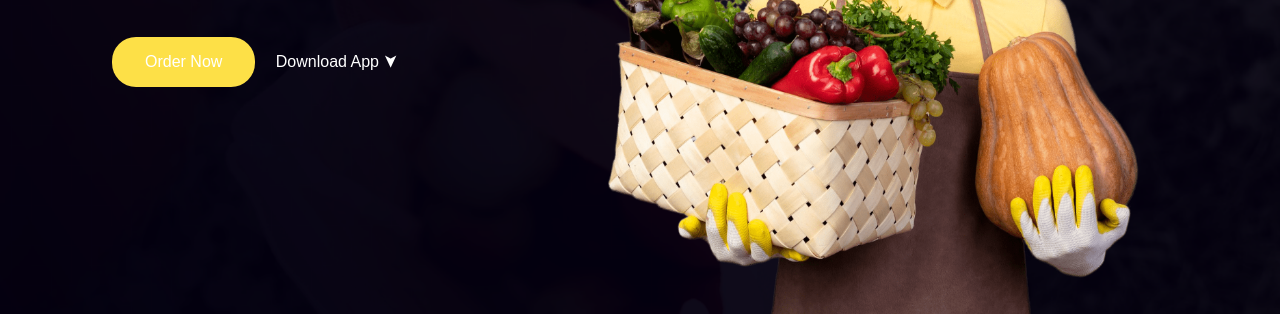
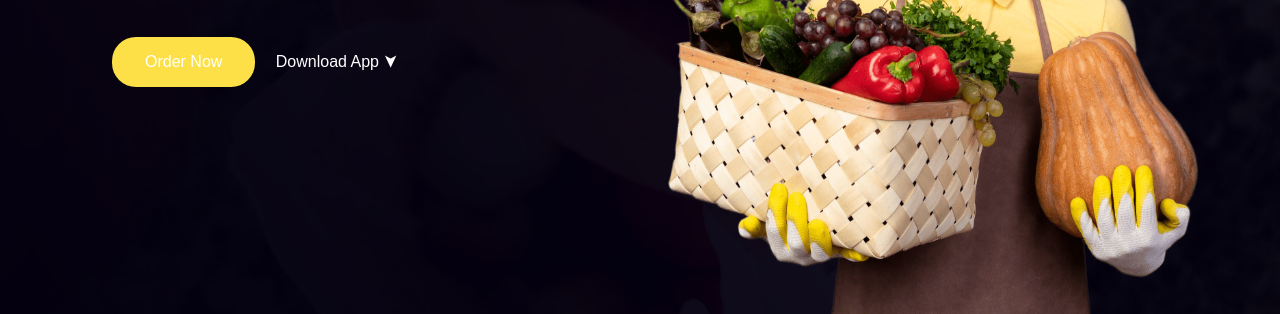
Before and after one commit to Preshgit/Grocery-shopping, a plain HTML site: page GROCIFY/index.html in a window 1280 px wide. Shown: the part 486-800 px from the top of the page. Drawn offline with nearby package versions, Linux system fonts and the light colour scheme.

Commit message:
made edit to viewport width

```diff
--- a/GROCIFY/index.html
+++ b/GROCIFY/index.html
@@ -9,11 +9,10 @@
   </head>
   <body>
     <div
-      class="container min-h-screen bg-[url('images/Image.png')] bg-center bg-cover px-28 py-5 relative"
-    >
+      class="min-w-screen min-h-screen bg-[url('images/Image.png')] bg-center bg-cover px-28 py-5 relative">
       <nav class="flex items-center">
         <img src="images/logo.png" alt="logo" class="w-40 cursor-pointer" />
-        <ul class="flex-1 text-center">
+        <ul class="z-[999] flex-1 text-center">
           <li class="list-none inline-block px-5">
             <a href="#" class="no-underline text-white px-2">Home</a>
           </li>
@@ -29,7 +28,6 @@
         </ul>
         <img src="images/cart.png" alt="cart-icon" class="w-8 cursor-pointer" />
       </nav>
-
       <div class="text-white mt-48 max-w-xl">
         <h1 class="text-6xl font-semibold leading-normal">
           Groceries<br />delivery in <span class="font-light">15 mins</span>
@@ -38,17 +36,15 @@
           Grocify offer a wide range of products, including fresh products,
           meats, dairy, baked goods and non-perishable items.
         </p>
-
         <div class="mt-10">
           <a
             href="#"
             class="bg-yellow-300 rounded-3xl py-3 px-8 font-medium inline-block mr-4 hover:bg-transparent hover:border-yellow-300 hover:text-white duration-300 hover:border border border-transparent"
-            >Order Now</a
-          >
+            >Order Now</a>
           <a href="#">Download App <span class="text-lg inline-block rotate-90">&#10148</span></a>
         </div>
       </div>
-      <img src="images/grocery-image.png" alt="image" class="w-full xl:w-1/2 xl:absolute bottom-0 right-20">
+      <img src="images/grocery-image.png" alt="image" class="w-full xl:w-1/2 xl:absolute bottom-0 right-5">
     </div>
   </body>
 </html>
```
